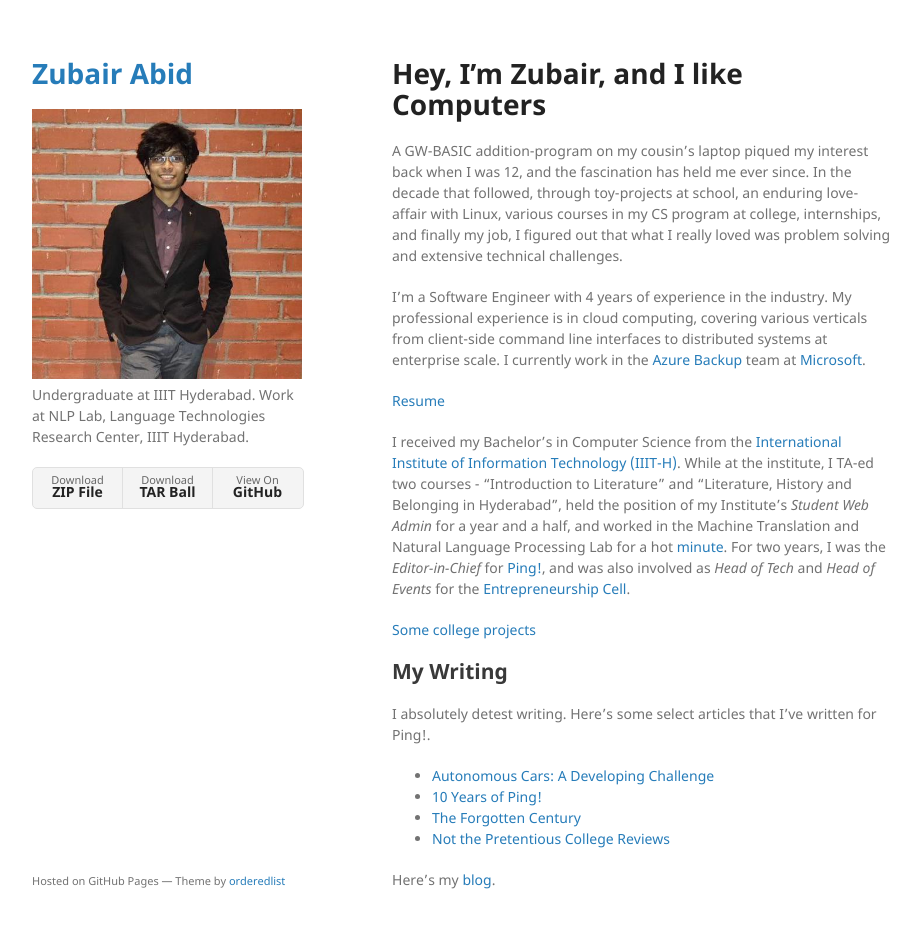
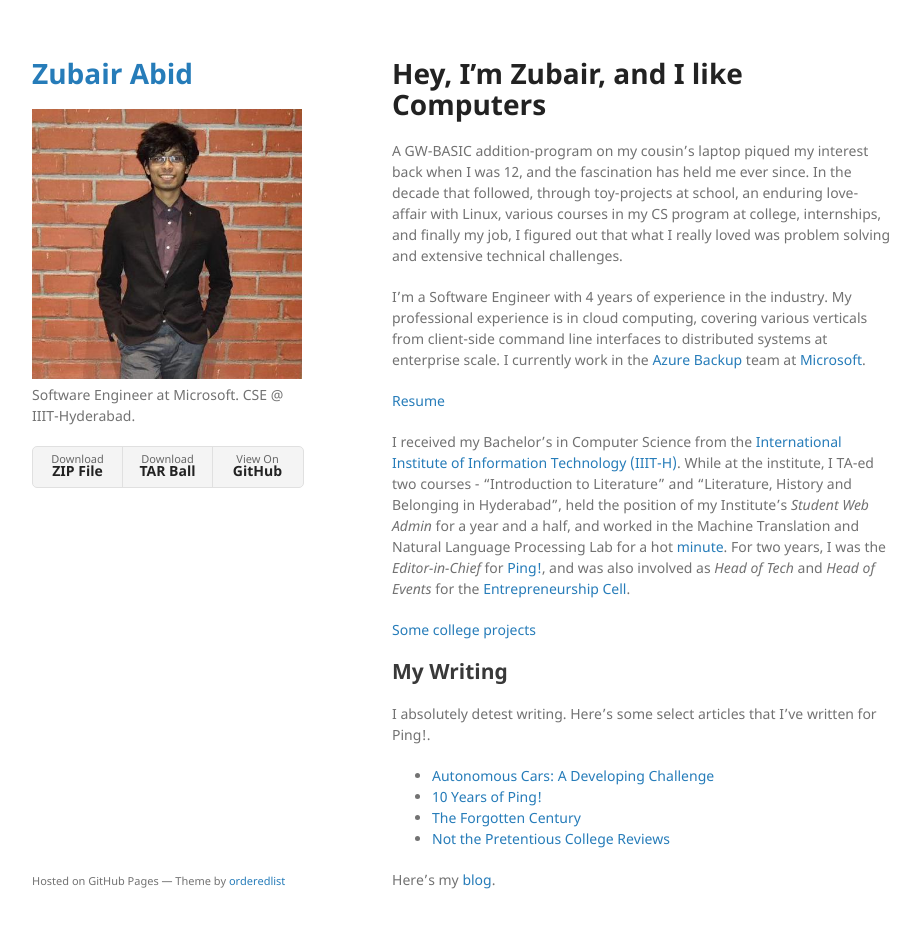
Before and after one commit to zubairabid/zubairabid.github.io, a Jekyll site: the page built from index.md, in a window 1280 px wide and 960 px high. Shown: the top 928 px of the window, without its empty margins (178-1098 px from the left). Built offline with Jekyll 4.4.1, drawn with Linux system fonts in a browser that asks for light colours.

Commit message:
Update blurb

```diff
--- a/_config.yml
+++ b/_config.yml
@@ -1,6 +1,6 @@
 title: Zubair Abid
 logo: /assets/img/profile.jpg
-description: Undergraduate at IIIT Hyderabad. Work at NLP Lab, Language Technologies Research Center, IIIT Hyderabad.
+description: Software Engineer at Microsoft. CSE @ IIIT-Hyderabad.
 show_downloads: true
 google_analytics:
 theme: jekyll-theme-minimal
```
